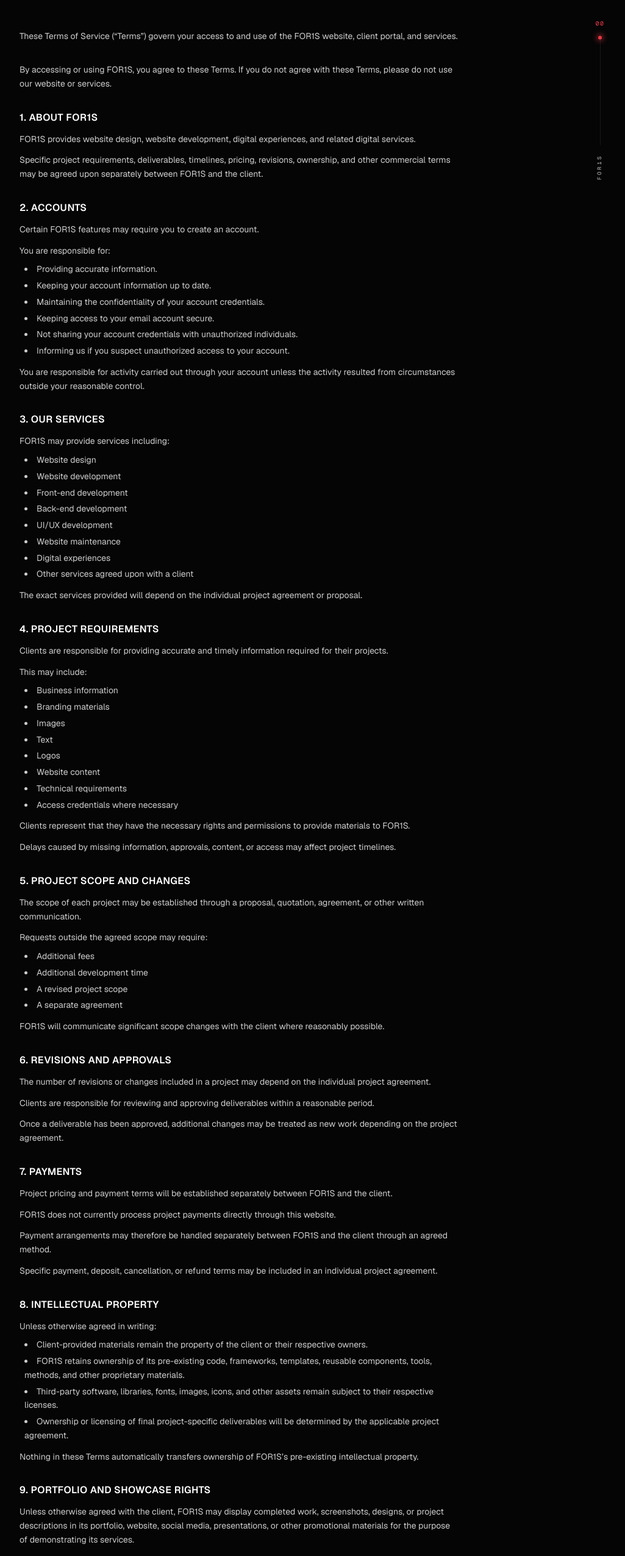
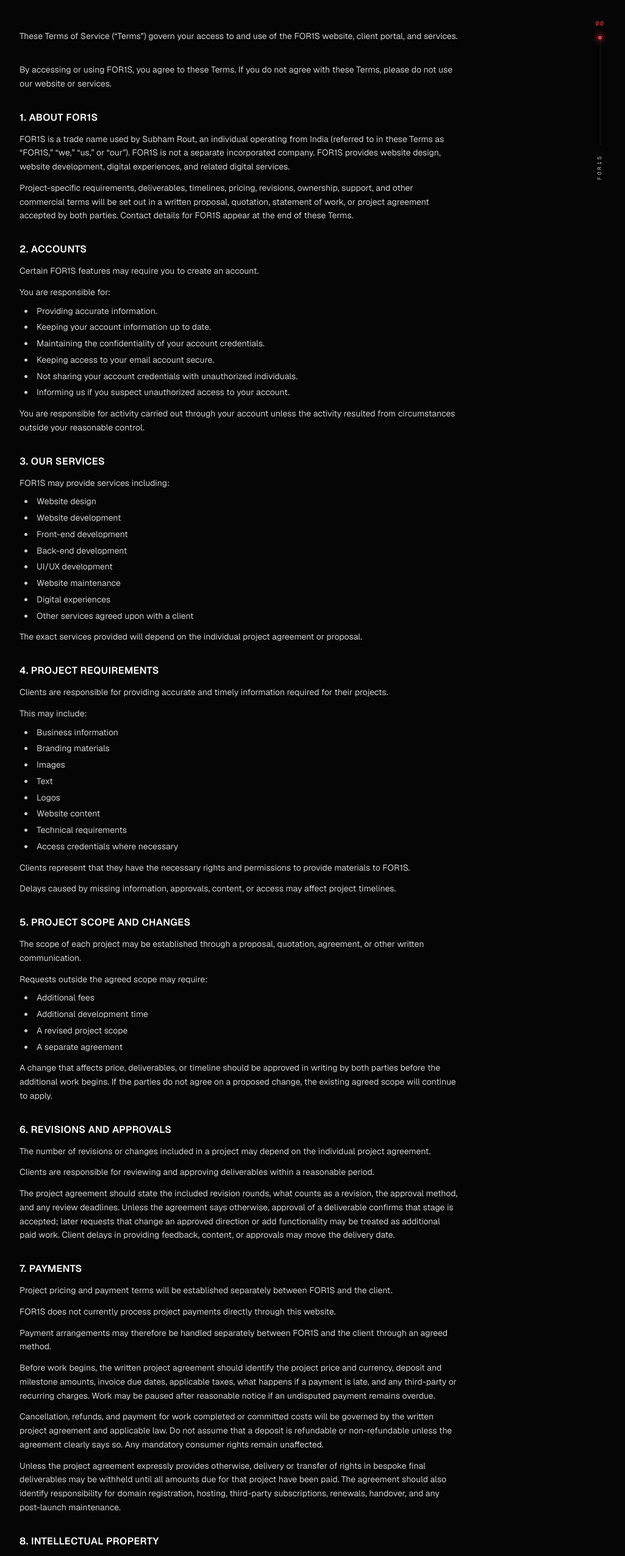
Before and after one commit to subhamrout818/FOR1S, a Next.js app: page /terms in a window 1280 px wide. Shown: the part 237-2789 px from the top of the page at 61% size, without its empty margins (248-1273 px from the left). Built offline with nearby package versions, Linux system fonts and the light colour scheme; no server answers.

Commit message:
Improve Terms of Service protections and clarity

```diff
--- a/app/terms/page.tsx
+++ b/app/terms/page.tsx
@@ -41,7 +41,7 @@ export default function TermsPage() {
       <h1 className="font-display text-fluid-lg font-bold uppercase tracking-tightest text-foreground">
         Terms of Service
       </h1>
-      <p className="mt-2 text-sm text-muted">Last updated: August 11, 2026</p>
+      <p className="mt-2 text-sm text-muted">Last updated: October 12, 2026</p>
 
       <div className="mt-12 space-y-8 text-sm leading-relaxed text-foreground/80">
         <p>
@@ -56,13 +56,16 @@ export default function TermsPage() {
         <section>
           <H2>1. About FOR1S</H2>
           <p>
-            FOR1S provides website design, website development, digital experiences, and
-            related digital services.
+            FOR1S is a trade name used by Subham Rout, an individual operating from India
+            (referred to in these Terms as “FOR1S,” “we,” “us,” or “our”). FOR1S is not a
+            separate incorporated company. FOR1S provides website design, website development,
+            digital experiences, and related digital services.
           </p>
           <p className="mt-3">
-            Specific project requirements, deliverables, timelines, pricing, revisions,
-            ownership, and other commercial terms may be agreed upon separately between FOR1S
-            and the client.
+            Project-specific requirements, deliverables, timelines, pricing, revisions,
+            ownership, support, and other commercial terms will be set out in a written
+            proposal, quotation, statement of work, or project agreement accepted by both
+            parties. Contact details for FOR1S appear at the end of these Terms.
           </p>
         </section>
 
@@ -152,8 +155,9 @@ export default function TermsPage() {
             ]}
           />
           <p className="mt-3">
-            FOR1S will communicate significant scope changes with the client where reasonably
-            possible.
+            A change that affects price, deliverables, or timeline should be approved in
+            writing by both parties before the additional work begins. If the parties do not
+            agree on a proposed change, the existing agreed scope will continue to apply.
           </p>
         </section>
 
@@ -168,8 +172,12 @@ export default function TermsPage() {
             reasonable period.
           </p>
           <p className="mt-3">
-            Once a deliverable has been approved, additional changes may be treated as new
-            work depending on the project agreement.
+            The project agreement should state the included revision rounds, what counts as a
+            revision, the approval method, and any review deadlines. Unless the agreement says
+            otherwise, approval of a deliverable confirms that stage is accepted; later
+            requests that change an approved direction or add functionality may be treated as
+            additional paid work. Client delays in providing feedback, content, or approvals
+            may move the delivery date.
           </p>
         </section>
 
@@ -187,8 +195,24 @@ export default function TermsPage() {
             client through an agreed method.
           </p>
           <p className="mt-3">
-            Specific payment, deposit, cancellation, or refund terms may be included in an
-            individual project agreement.
+            Before work begins, the written project agreement should identify the project
+            price and currency, deposit and milestone amounts, invoice due dates, applicable
+            taxes, what happens if a payment is late, and any third-party or recurring charges.
+            Work may be paused after reasonable notice if an undisputed payment remains
+            overdue.
+          </p>
+          <p className="mt-3">
+            Cancellation, refunds, and payment for work completed or committed costs will be
+            governed by the written project agreement and applicable law. Do not assume that
+            a deposit is refundable or non-refundable unless the agreement clearly says so.
+            Any mandatory consumer rights remain unaffected.
+          </p>
+          <p className="mt-3">
+            Unless the project agreement expressly provides otherwise, delivery or transfer
+            of rights in bespoke final deliverables may be withheld until all amounts due for
+            that project have been paid. The agreement should also identify responsibility
+            for domain registration, hosting, third-party subscriptions, renewals, handover,
+            and any post-launch maintenance.
           </p>
         </section>
 
@@ -200,7 +224,7 @@ export default function TermsPage() {
               "Client-provided materials remain the property of the client or their respective owners.",
               "FOR1S retains ownership of its pre-existing code, frameworks, templates, reusable components, tools, methods, and other proprietary materials.",
               "Third-party software, libraries, fonts, images, icons, and other assets remain subject to their respective licenses.",
-              "Ownership or licensing of final project-specific deliverables will be determined by the applicable project agreement.",
+              "Unless the project agreement expressly provides otherwise, rights in bespoke final deliverables transfer or are licensed to the client only after full payment, as specified in that agreement.",
             ]}
           />
           <p className="mt-3">
@@ -212,14 +236,16 @@ export default function TermsPage() {
         <section>
           <H2>9. Portfolio and Showcase Rights</H2>
           <p>
-            Unless otherwise agreed with the client, FOR1S may display completed work,
-            screenshots, designs, or project descriptions in its portfolio, website, social
-            media, presentations, or other promotional materials for the purpose of
-            demonstrating its services.
+            FOR1S will seek the client's written permission before displaying client work,
+            project screenshots, designs, name, logo, or project details in a portfolio,
+            case study, website, social media, presentation, or other promotional material.
+            Permission may specify what may be shown and when it may be published.
           </p>
           <p className="mt-3">
-            If a project contains confidential information or the client requests that
-            specific work remain private, FOR1S will reasonably consider such requests.
+            FOR1S will not intentionally publish confidential information, unreleased work,
+            credentials, private business data, or non-public project materials without
+            written authorization. A client may request confidentiality or a delayed
+            showcase in the project agreement.
           </p>
         </section>
 
@@ -340,8 +366,23 @@ export default function TermsPage() {
             related to the use of our website or services.
           </p>
           <p className="mt-3">
-            Nothing in these Terms is intended to exclude or limit liability that cannot
-            legally be excluded or limited under applicable law.
+            To the maximum extent permitted by applicable law, the aggregate liability of
+            FOR1S arising out of a particular project or service will not exceed the fees
+            paid or payable to FOR1S for that project or service under the applicable written
+            agreement. This proposed limit does not apply to liability that cannot legally
+            be excluded or limited, and does not override any non-waivable statutory rights.
+            The project agreement may set out a different lawful allocation of risk.
+          </p>
+          <p className="mt-3">
+            Clients remain responsible for maintaining their own copies of materials and
+            credentials they control, and for third-party charges or services contracted in
+            their own name. Nothing here guarantees a particular business result, search
+            ranking, revenue outcome, or uninterrupted third-party service.
+          </p>
+          <p className="mt-3">
+            These limitations should be read subject to applicable law and do not exclude
+            liability for fraud, wilful misconduct, or other liability that cannot lawfully
+            be limited.
           </p>
         </section>
 
@@ -399,21 +440,32 @@ export default function TermsPage() {
             top of this page.
           </p>
           <p className="mt-3">
-            Your continued use of FOR1S after updated Terms are published constitutes
-            acceptance of the updated Terms to the extent permitted by applicable law.
+            Changes to these website Terms apply prospectively from the stated effective
+            date, subject to applicable law. Where a change materially affects users, we will
+            take reasonable steps to provide notice. If a change requires consent, we will
+            seek that consent where required by law.
+          </p>
+          <p className="mt-3">
+            An existing signed project agreement or accepted proposal will continue to govern
+            that project if it conflicts with these general website Terms, unless the parties
+            expressly agree in writing to change it. Publishing an updated version of these
+            Terms alone does not amend an existing project agreement.
           </p>
         </section>
 
         <section>
           <H2>21. Governing Law</H2>
           <p>
-            These Terms shall be governed by and interpreted in accordance with the
-            applicable laws of India.
+            These Terms are governed by the laws of India, subject to any mandatory
+            protections or rules that apply to a client under the law of their place of
+            residence.
           </p>
           <p className="mt-3">
-            Any disputes arising from these Terms or the use of FOR1S shall be subject to the
-            jurisdiction of the appropriate courts in India, unless otherwise agreed in
-            writing.
+            Subject to applicable law, disputes may be brought before courts of competent
+            jurisdiction in India. Nothing in this section removes a mandatory right to bring
+            a claim in another forum where the law requires that right to be available.
+            Project agreements should address dispute escalation and any lawful dispute
+            resolution process for the specific engagement.
           </p>
         </section>
 
@@ -421,7 +473,7 @@ export default function TermsPage() {
           <H2>22. Contact and Support</H2>
           <p>For questions regarding these Terms, projects, accounts, or services:</p>
           <p className="mt-3">
-            FOR1S
+            Operated by Subham Rout, an individual based in India, under the trade name FOR1S.
             <br />
             Email: <EmailLink />
           </p>
```
